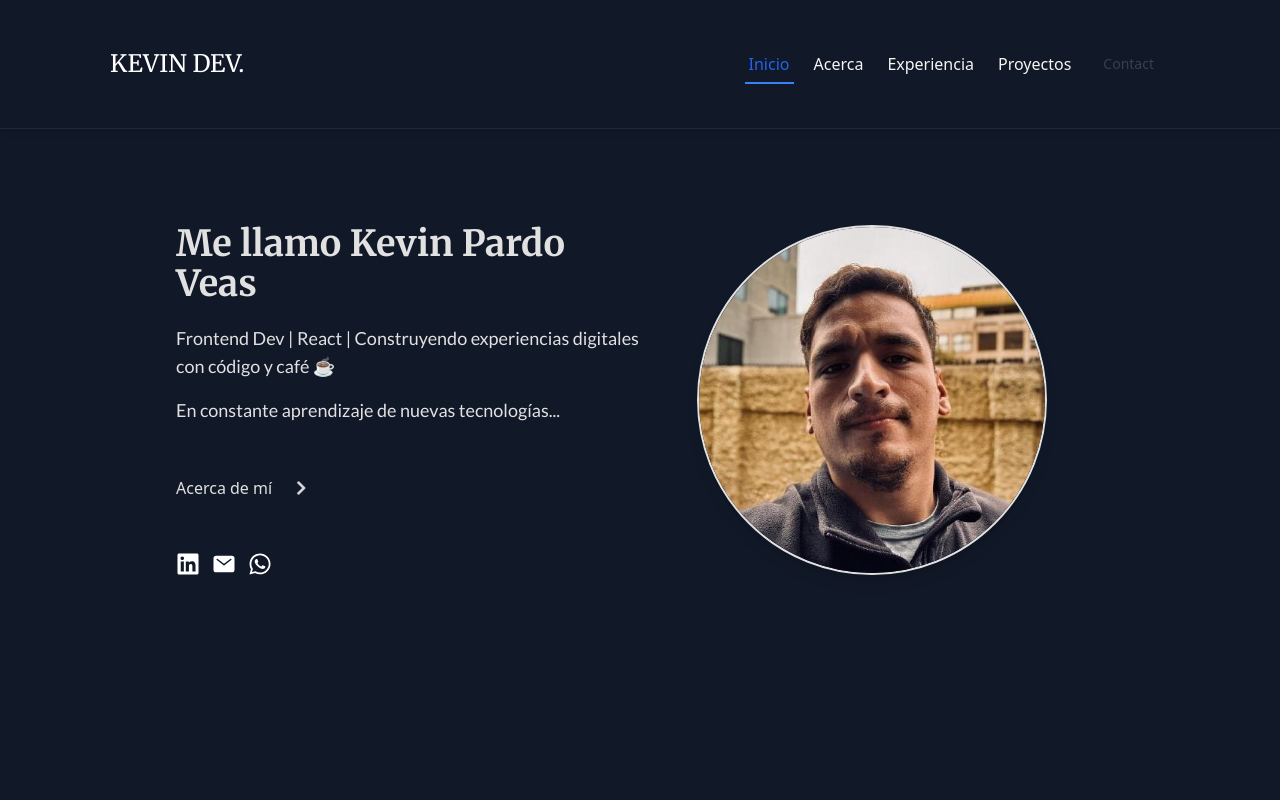
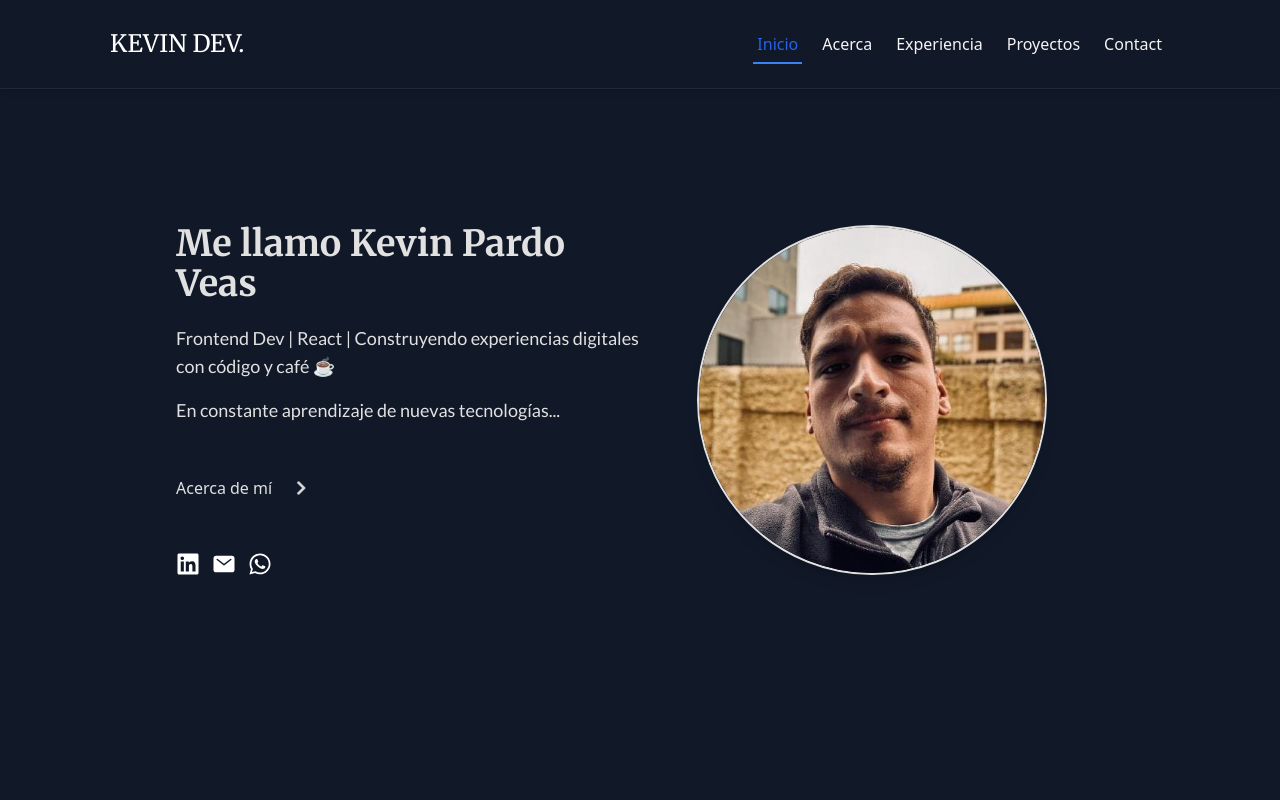
Before and after one commit to Krpardo27/kevin-portfolio, a React (Vite) app: page / in a window 1280 px wide. Shown: the top 800 px of the page. Built offline with nearby package versions, Linux system fonts and the light colour scheme.

Commit message:
Corrigiendo errores

```diff
--- a/src/components/Header.jsx
+++ b/src/components/Header.jsx
@@ -3,13 +3,18 @@ import { RiMenu3Fill } from "react-icons/ri";
 import Navbar from "./Navbar";
 import Socials from "./Socials";
 import NavMobile from "./NavMobile";
+import { Link } from "react-router-dom";
 
 const Header = () => {
   return (
-    <header className="fixed top-0 left-0 w-full lg:py-8 py-5 z-50 bg-gray-900 border-b border-gray-800 shadow-md">
+    <header className="fixed top-0 left-0 w-full lg:py-3 py-5 z-50 bg-gray-900 border-b border-gray-800 shadow-md">
       <div className=" h-full container flex items-center justify-between w-full max-w-[1100px] mx-auto">
         <div className="flex items-center gap-2 h-full">
-          <h1 className="text-white text-2xl font-primary uppercase py-2 px-5">Kevin DEV.</h1>
+          <Link to="/">
+            <h1 className="text-white text-2xl font-primary uppercase py-2 px-5">
+              Kevin DEV.
+            </h1>
+          </Link>
         </div>
         <div className="hidden lg:block">
           <Navbar />
--- a/src/components/Navbar.jsx
+++ b/src/components/Navbar.jsx
@@ -20,8 +20,7 @@ const NavBar = () => {
               to="/"
               onClick={scrollToTop}
               className={`flex items-center relative px-1 py-2 transition-colors group
-                ${
-                  isActive("/")
+                ${isActive("/")
                   ? "text-blue-600"
                   : "text-[#F5F5F5] hover:text-blue-500"
                 }`}
@@ -37,8 +36,7 @@ const NavBar = () => {
               to="/about"
               onClick={scrollToTop}
               className={`flex items-center relative px-1 py-2 transition-colors group
-                ${
-                  isActive("/about")
+                ${isActive("/about")
                   ? "text-blue-600"
                   : "text-[#F5F5F5] hover:text-blue-500"
                 }`}
@@ -54,8 +52,7 @@ const NavBar = () => {
               to="/experience"
               onClick={scrollToTop}
               className={`flex items-center relative px-1 py-2 transition-colors group
-                ${
-                  isActive("/experience")
+                ${isActive("/experience")
                   ? "text-blue-600"
                   : "text-[#F5F5F5] hover:text-blue-500"
                 }`}
@@ -63,8 +60,7 @@ const NavBar = () => {
               Experiencia
               <span
                 className={`absolute bottom-0 left-0 h-0.5 bg-blue-500 transition-all duration-300
-                ${
-                  isActive("/experience") ? "w-full" : "w-0 group-hover:w-full"
+                ${isActive("/experience") ? "w-full" : "w-0 group-hover:w-full"
                   }`}
               ></span>
             </Link>
@@ -73,8 +69,7 @@ const NavBar = () => {
               to="/projects"
               onClick={scrollToTop}
               className={`flex items-center relative px-1 py-2 transition-colors group
-                ${
-                  isActive("/projects")
+                ${isActive("/projects")
                   ? "text-blue-600"
                   : "text-[#F5F5F5] hover:text-blue-500"
                 }`}
@@ -89,16 +84,15 @@ const NavBar = () => {
             <Link
               to="/contact"
               onClick={scrollToTop}
-              className={`flex items-center relative px-3 py-2 rounded-md text-sm font-medium group
-                ${
-                  isActive("/contact")
-                    ? "bg-blue-500 text-white"
-                    : "text-gray-700 hover:bg-blue-500"
+              className={`flex items-center relative px-1 py-2 transition-colors group
+                ${isActive("/contact")
+                  ? "text-blue-600"
+                  : "text-[#F5F5F5] hover:text-blue-500"
                 }`}
             >
               Contact
               <span
-                className={`absolute bottom-0 left-0  bg-blue-500 transition-all duration-300
+                className={`absolute bottom-0 left-0 h-0.5 bg-blue-500 transition-all duration-300
                 ${isActive("/contact") ? "w-full" : "w-0 group-hover:w-full"}`}
               ></span>
             </Link>
```
Lines whose indentation alone changed are shown as unchanged.
